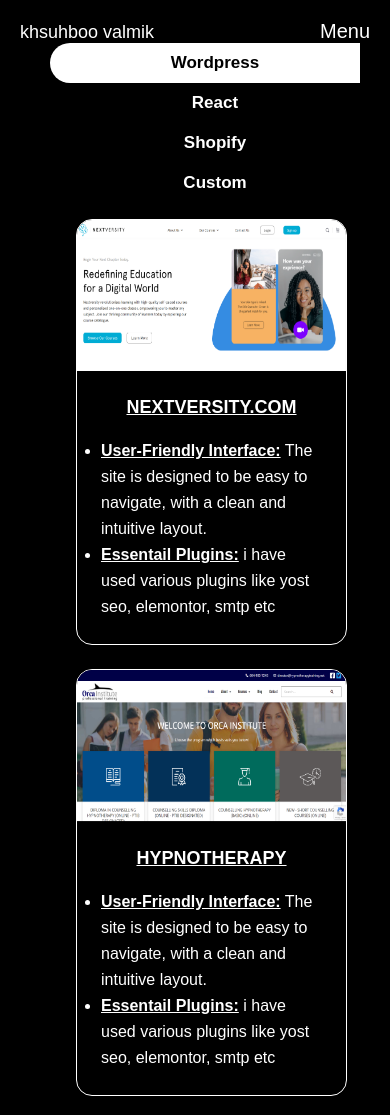
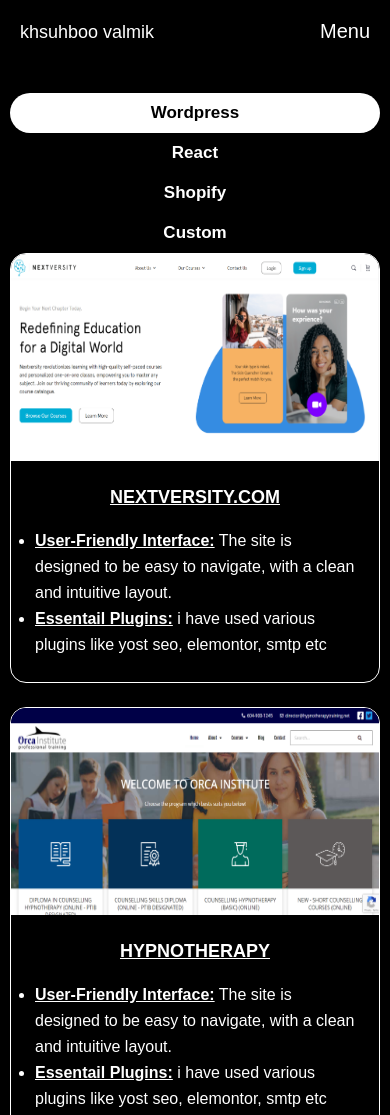
Before and after one commit to khushboocs95/MyPortfolio, a plain HTML site: page Portfolio.html in a window 390 px wide. Shown: the top 1115 px of the page. Drawn offline with nearby package versions, Linux system fonts and the light colour scheme.

Commit message:
responsive cahnges

```diff
--- a/Style.css
+++ b/Style.css
@@ -644,6 +644,7 @@ display: none;
   background-color: black;
   display: flex;
   justify-content: center;
+  margin-top: 50px;
 }
 
 /* Style the buttons inside the tab */
@@ -676,7 +677,7 @@ display: none;
 /* Style the tab content */
 .tabcontent {
   display: none;
-  padding: 6px 12px;
+  /* padding: 6px 12px; */
   /* border: 1px solid #ccc;
   border-top: none; */
 
--- a/mediaquery.css
+++ b/mediaquery.css
@@ -39,6 +39,7 @@
     .articles {
 
         grid-template-columns: repeat(auto-fill, minmax(271px, 3fr));
+        padding-inline: 0px;
 
       }
       .heading_style{
@@ -51,7 +52,16 @@
         display: block;
     }
 
-    .tab button{
+    .container-full{
+        padding: 0 10px 0 10px;
+    }
+
+    .tabcontent .wrapper{
+        padding: 0;
+    }
+
+     .tab button{
         max-width: 100% !important;
+        margin: 0;
     }
 }
```
